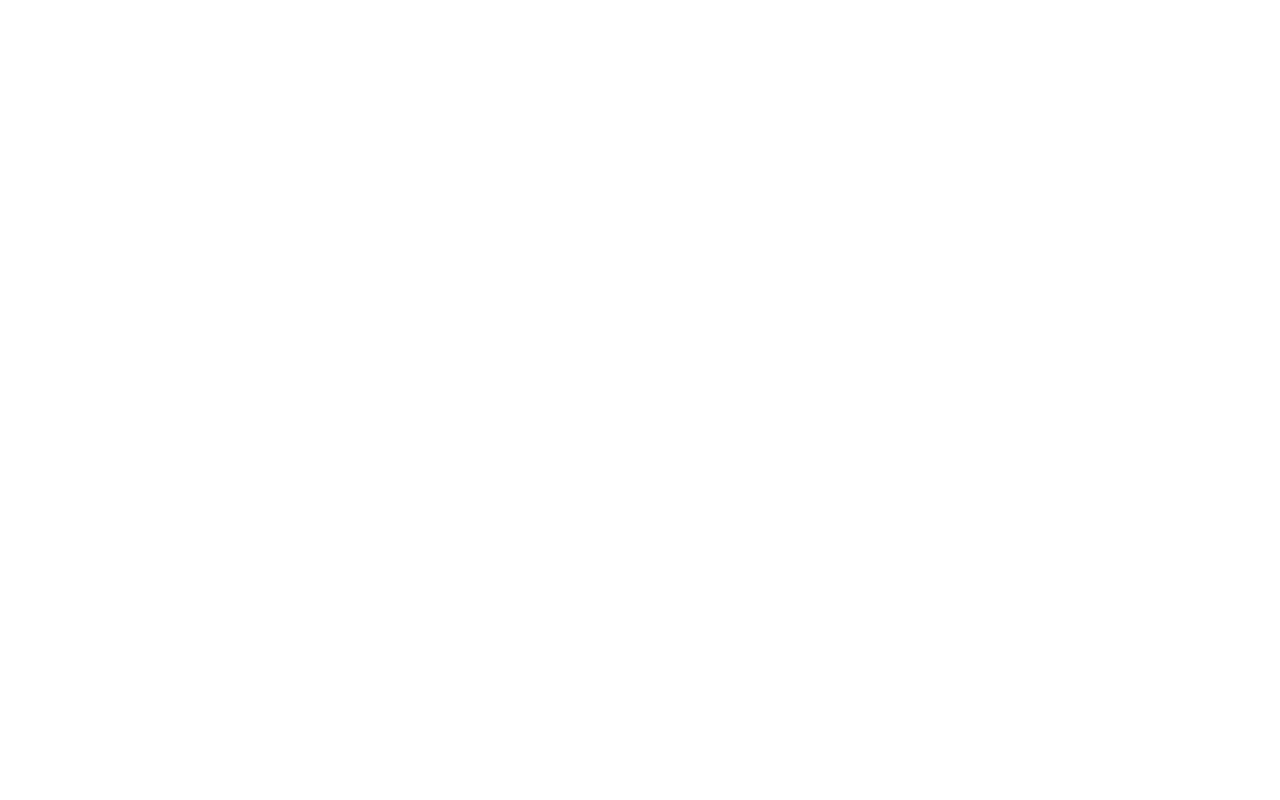
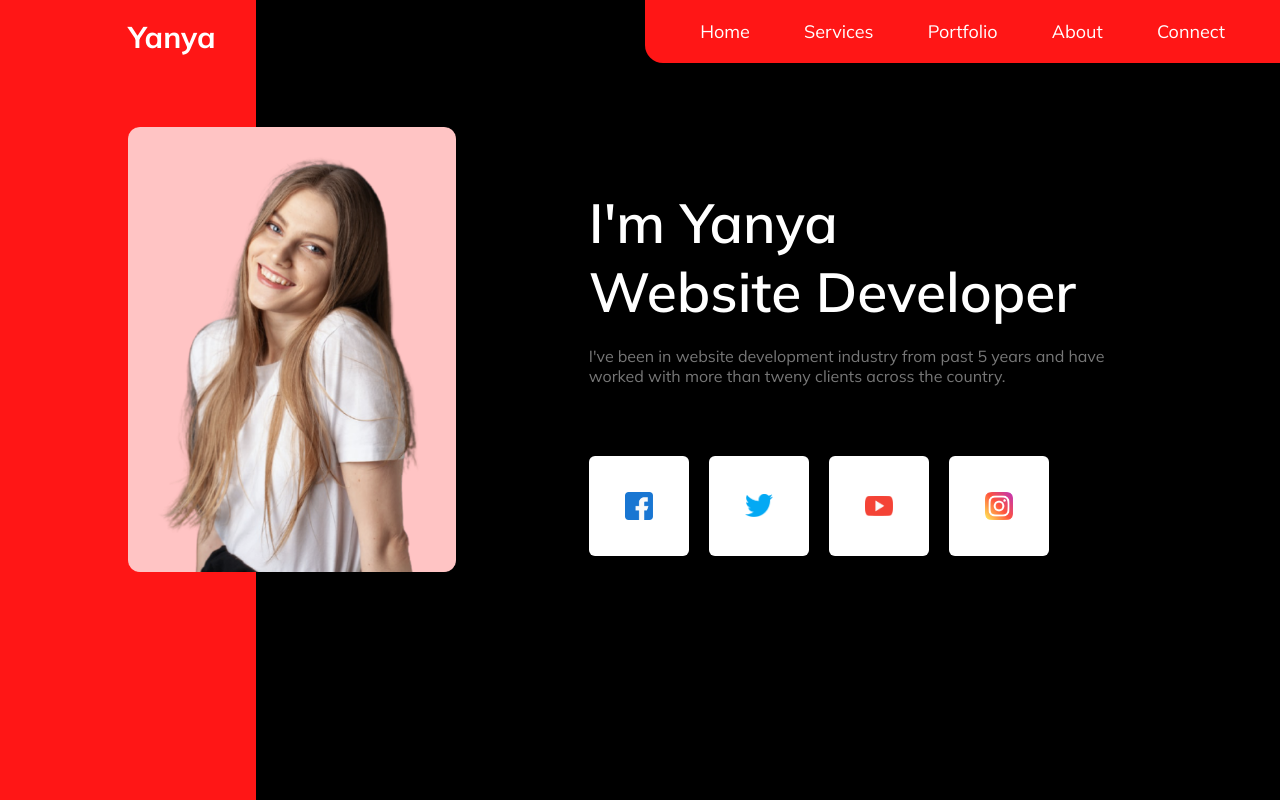
Before and after one commit to thrifat007/resume-header, a plain HTML site: page index.html in a window 1280 px wide. Drawn offline with Linux system fonts and the light colour scheme.

Commit message:
final upload

```diff
--- a/index.html
+++ b/index.html
@@ -15,7 +15,67 @@
 </head>
 <body>
 
+    <div class="header">
 
+        <nav>
+            <a href="" class="logo">Yanya</a>
+            <div class="nav-links">
+                <ul>
+                    <li><a href="">Home</a></li>
+                    <li><a href="">Services</a></li>
+                    <li><a href="">Portfolio</a></li>
+                    <li><a href="">About</a></li>
+                    <li><a href="">Connect</a></li>
+                </ul>
+            </div>
+        </nav>
+
+        <div class="left-sidebar"></div>
+
+        <div class="row">
+            <div class="left-col">
+                <img src="images/image.png">
+            </div>
+            <div class="right-col">
+                <h1>I'm Yanya <br> Website Developer</h1>
+                <p>I've been in website development industry from past 5 years and have worked with more than tweny clients across the country.</p>
+
+                <div class="social-media">
+                    <div class="icon">
+                        <img src="images/facebook.png">
+                        <a href="https://facebook.com">
+                        <img src="images/link.png">
+                        </a>
+                    </div>
+
+                        <div class="icon">
+                            <img src="images/twitter.png">
+                            <a href="https://twitter.com">
+                            <img src="images/link.png">
+                            </a>
+                        </div>
+
+                            <div class="icon">
+                                <img src="images/youtube.png">
+                                <a href="https://youtube.com">
+                                <img src="images/link.png">
+                                </a>
+                            </div>
+
+                                <div class="icon">
+                                    <img src="images/instagram.png">
+                                    <a href="https://instagram.com">
+                                    <img src="images/link.png">
+                                    </a>
+                                </div>
+
+                </div>
+
+            </div>
+        </div>
+
+
+    </div>
 
 </body>
 </html>
--- a/style.css
+++ b/style.css
@@ -3,3 +3,120 @@
     padding: 0;
     font-family: 'Mulish', sans-serif;
 }
+.header{
+    min-height: 100vh;
+    width: 100%;
+    background: #000;
+    color: #fff;
+    position: relative;
+}
+nav{
+    display: flex;
+    justify-content: space-between;
+    align-items: center;
+    position: relative;
+    z-index: 1;
+}
+.logo{
+    text-decoration: none;
+    color: #fff;
+    font-size: 30px;
+    font-weight: bold;
+    padding-top: 10px;
+    padding-left: 10%;
+}
+.nav-links{
+    text-align: right;
+    background: #ff1616;
+    padding: 10px 30px;
+    border-bottom-left-radius: 18px;
+}
+.nav-links ul li{
+    list-style: none;
+    display: inline-block;
+    padding: 10px 25px;
+}
+.nav-links ul li a{
+    color: #fff;
+    text-decoration: none;
+    font-size: 18px;
+}
+.left-sidebar{
+    width: 20%;
+    height: 100%;
+    position: absolute;
+    left: 0;
+    top: 0;
+    background: #ff1616;
+}
+.row{
+    padding: 0 10%;
+    display: flex;
+    align-items: flex-end;
+    justify-content: space-between;
+    position: relative;
+    margin-top: 5%;
+}
+.left-col{
+    flex-basis: 40%;
+}
+.right-col{
+    flex-basis: 55%;
+}
+.left-col img{
+    width: 80%;
+    cursor: pointer;
+    filter: grayscale(0);
+    transition: filter 1s;
+}
+.left-col img:hover{
+    filter: grayscale(1);
+}
+.right-col h1{
+    font-size: 55px;
+    font-weight: 600;
+}
+.right-col p{
+    color: #777;
+    margin: 20px 0 70px;
+}
+.social-media{
+    display: flex;
+    margin-top: 30px;
+}
+.icon{
+    width: 100px;
+    height: 100px;
+    background: #fff;
+    display: flex;
+    align-items: center;
+    justify-content: center;
+    position: relative;
+    margin-right: 20px;
+    margin-bottom: 20px;
+    border-radius: 6px;
+    overflow: hidden;
+    transition: transform 0.5s;
+}
+.icon img{
+    width: 28px;
+}
+.icon a{
+    position: absolute;
+    top: 0;
+    left: 0;
+    width: 100%;
+    height: 100%;
+    background: #ff1616;
+    display: flex;
+    align-items: center;
+    justify-content: center;
+    opacity: 0;
+    transition: 0.5s;
+}
+.icon a:hover{
+    opacity: 1;
+}
+.icon:hover{
+    transform: translateY(-5px);
+}
```
